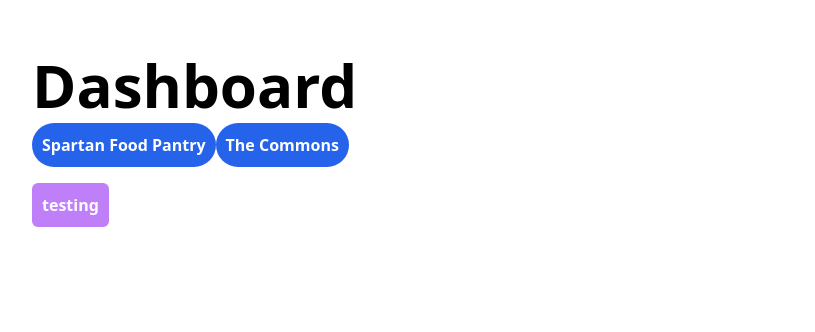
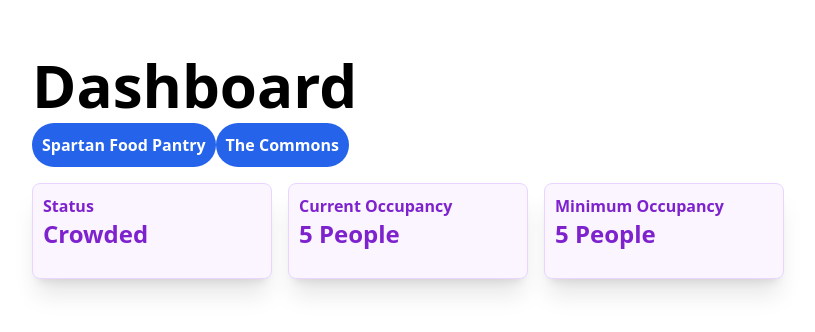
Before and after one commit to S23-PNM/web-ui, a Next.js app: page / in a window 1280 px wide. Shown: the top 332 px of the page, without its empty margins (16-831 px from the left). Built offline with nearby package versions, Linux system fonts and the light colour scheme.

Commit message:
updated status component

```diff
--- a/src/components/status-tab.js
+++ b/src/components/status-tab.js
@@ -1,7 +1,8 @@
 function StatusTab(props) {
     return (
-        <div className="inline-block bg-purple-500 bg-opacity-75 rounded-md text-white font-bold" style={{padding: '10px'}}>
-            {props.title}
+        <div className="inline-block w-60 h-24 mr-4 border-purple-200 border shadow-xl rounded-lg bg-purple-50  hover:bg-purple-700 text-purple-700 hover:text-purple-100 font-bold " style={{padding: '10px'}}>
+            <div className="text-base"> {props.title} </div>
+            <div className="text-2xl"> {props.value} </div>
         </div>
     )
 }
--- a/src/pages/index.js
+++ b/src/pages/index.js
@@ -9,7 +9,9 @@
       <LocationTab title="Spartan Food Pantry" />
       <LocationTab title="The Commons" />
       <div className="mt-4">
-        <StatusTab title="testing" />
+        <StatusTab title="Status" value="Crowded" />
+        <StatusTab title="Current Occupancy" value="5 People" />
+        <StatusTab title="Minimum Occupancy" value="5 People" />
       </div>
 
     </main>
```
